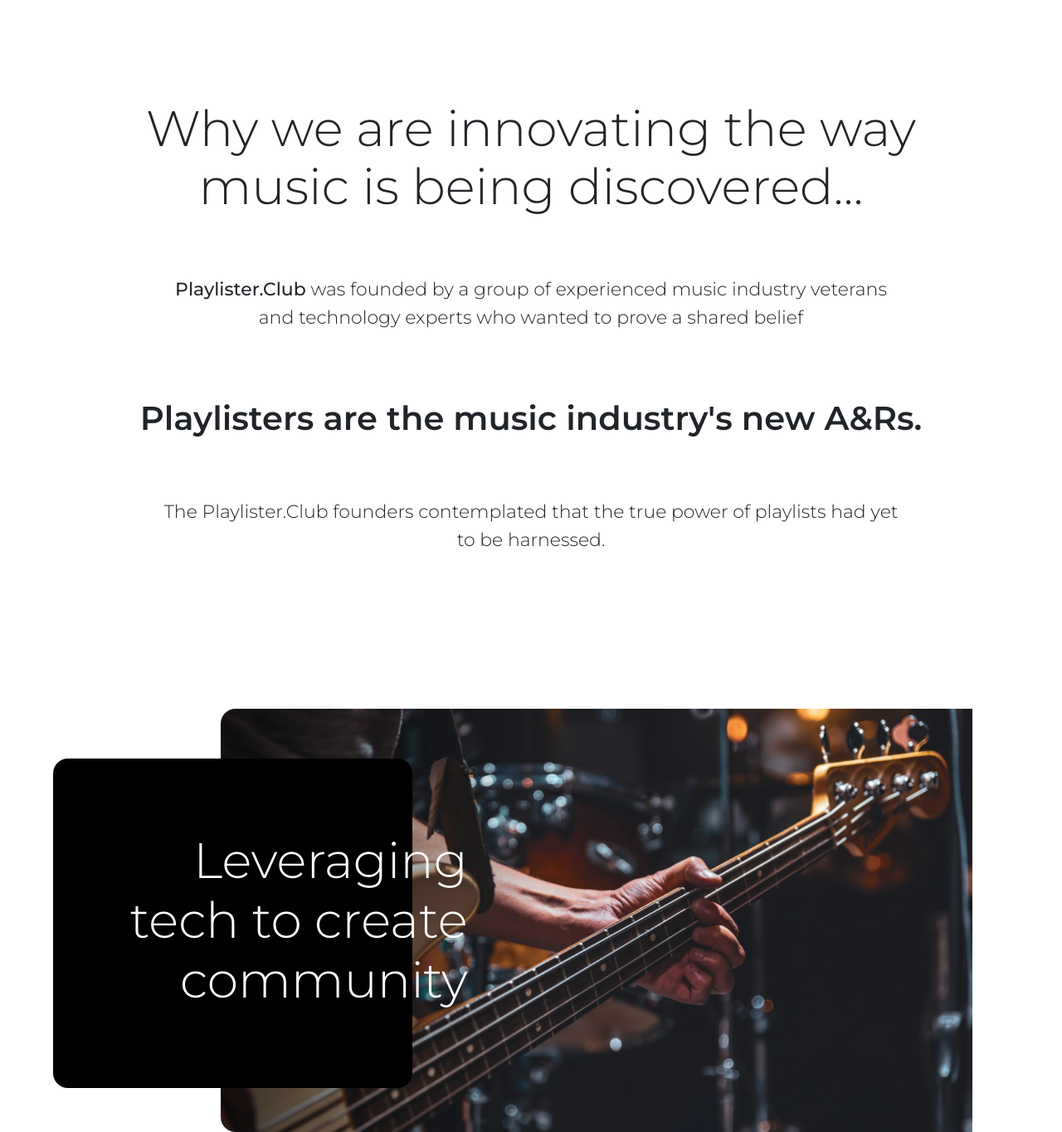
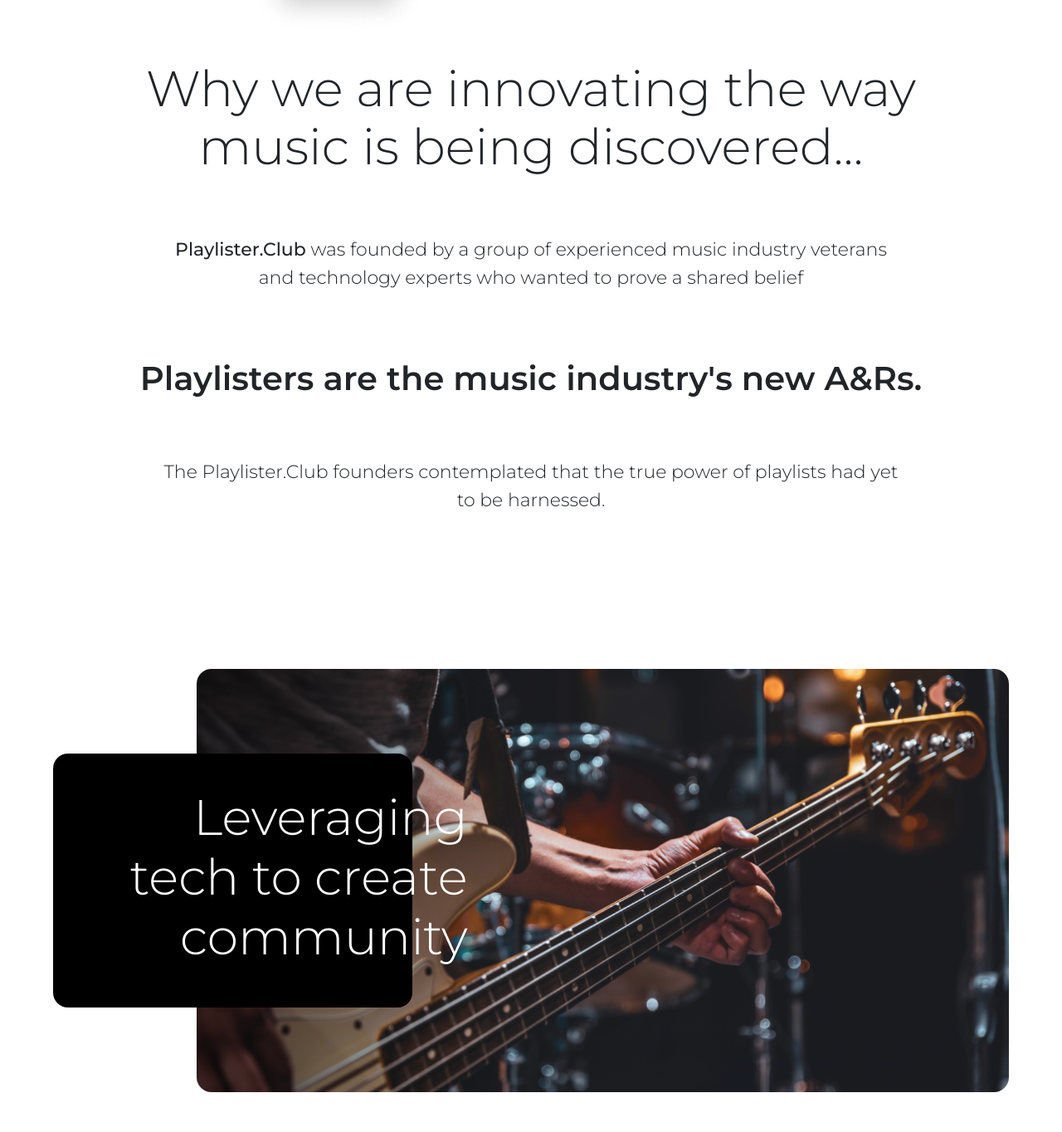
Before and after one commit to Silkiercomet/123654987-landing, a plain HTML site: page index.html in a window 1280 px wide. Shown: the part 760-2124 px from the top of the page at 83% size. Drawn offline with nearby package versions, Linux system fonts and the light colour scheme; no server answers; a web font is replaced by a local one.

Commit message:
Update style.css

```diff
--- a/assets/css/style.css
+++ b/assets/css/style.css
@@ -53,9 +53,8 @@ body {
 }
 @media (min-width: 927px) {
   .hero__new {
-    background-position: top right;
+
     background-repeat: repeat-x;
-    background-size: 80%;
     margin-bottom: 0.5rem;
 
     overflow-y: hidden;
@@ -91,6 +90,11 @@ body {
     pointer-events: all;
   }
 }
+@media (min-width:1200px){
+  .hero__new{
+    background-position: top right;
+  }
+}
 /* hero */
 
 /* introduction */
@@ -113,6 +117,16 @@ body {
 .bold__span {
   font-weight: 500;
 }
+@media (min-width: 302px){
+  .introduction{
+    padding: 0 1rem;
+  }
+}
+@media (min-width: 502px){
+  .introduction{
+    padding: 0 ;
+  }
+}
 @media (min-width: 992px) {
   .introduction {
     display: flex;
@@ -120,7 +134,7 @@ body {
     justify-content: center;
     align-items: center;
     margin-bottom: 8.125rem;
-    margin-top: 5rem;
+    margin-top: 2rem;
   }
   .introduction__content h1 {
     position: relative;
@@ -177,10 +191,14 @@ body {
   background-size: cover;
   background-blend-mode: multiply;
 }
+.cards{
+  position: relative;
+  min-width: 100%;
 
+}
 .card__left {
   position: absolute;
-  top: 280px;
+  top: 70%;
 
   min-height: 203.26px;
   min-width: 205.25px;
@@ -204,8 +222,6 @@ body {
     min-width: 333px;
     padding-right: 9rem;
 
-    background-color: black;
-    border-radius: 10px;
   }
 }
 @media (min-width: 632px) {
@@ -216,8 +232,8 @@ body {
     margin-left: auto;
 
     border-radius: 10px;
-    background-size: 150% auto;
-    background-position: 100%;
+    background-size:  cover;
+    background-position: center;
     background-blend-mode: multiply;
     background-attachment: fixed;
     overflow: hidden;
@@ -230,14 +246,16 @@ body {
 
 @media (min-width: 992px) {
   .guitar__banner {
-    padding: 0 4rem;
+    padding: 0 2rem;
   }
   .card__left {
     position: absolute;
-    top: 60px;
-
+    top: 0;
+    bottom: 0;
+    margin: auto 0;
     padding-right: 0;
-    min-height: 397px;
+    max-height: 40%;
+    min-height: 60%;
     max-width: 433px;
     display: flex;
     align-items: center;
@@ -254,8 +272,8 @@ body {
   }
   .card__right {
     min-height: 510px;
-
-    background-size: 90% auto;
+    max-width: 85%;
+    background-size: 140% auto;
     background-position: center right;
     border-radius: 18px;
   }
@@ -268,10 +286,18 @@ body {
     max-width: 60ch;
   }
 }
+@media (min-width: 1128px) {
+  .card__right {
+    background-size: 140% auto;
+    background-position: center right;
+  }
+}
 @media (min-width: 1228px) {
   .card__right {
     background-size: auto 100%;
-    background-position: 180%;
+  }
+  .guitar__banner{
+    padding: 0 4rem ;
   }
 }
 @media (min-width: 1752px) {
@@ -304,7 +330,6 @@ body {
 }
 /* guitar banner */
 
-/* mission section */
 #landing__counter {
   min-width: 136px;
 }
@@ -330,8 +355,15 @@ body {
 .mission__left h2 {
   font-size: 40px;
 }
-.mission__right h1 {
-  font-size: 34px;
+
+@media (min-width: 402px) {
+  #mission__logo {
+    max-width: 280px;
+  }
+  .mission__left h1 {
+    font-weight: 400;
+    font-size: 80.935px;
+  }
 }
 @media (min-width: 632px) {
   #mission__logo {
@@ -341,6 +373,7 @@ body {
     font-weight: 400;
     font-size: 128.935px;
     line-height: 126px;
+    text-align: right;
   }
 }
 @media (min-width: 992px) {
@@ -429,6 +462,7 @@ body {
 }
 .join__us h1 {
   font-weight: 300;
+  margin-bottom: 1.5rem;
 }
 .join__us button {
   padding: 1rem 1.8rem;
```
